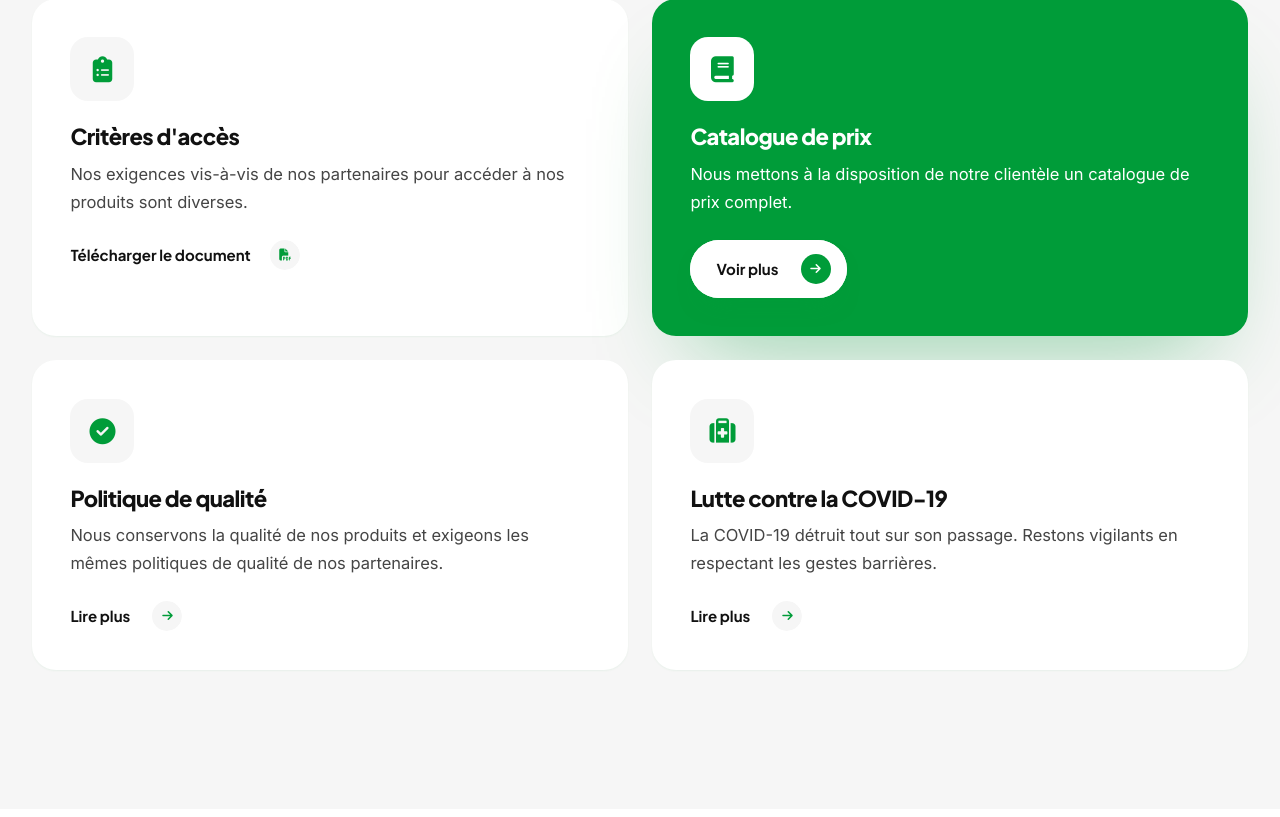
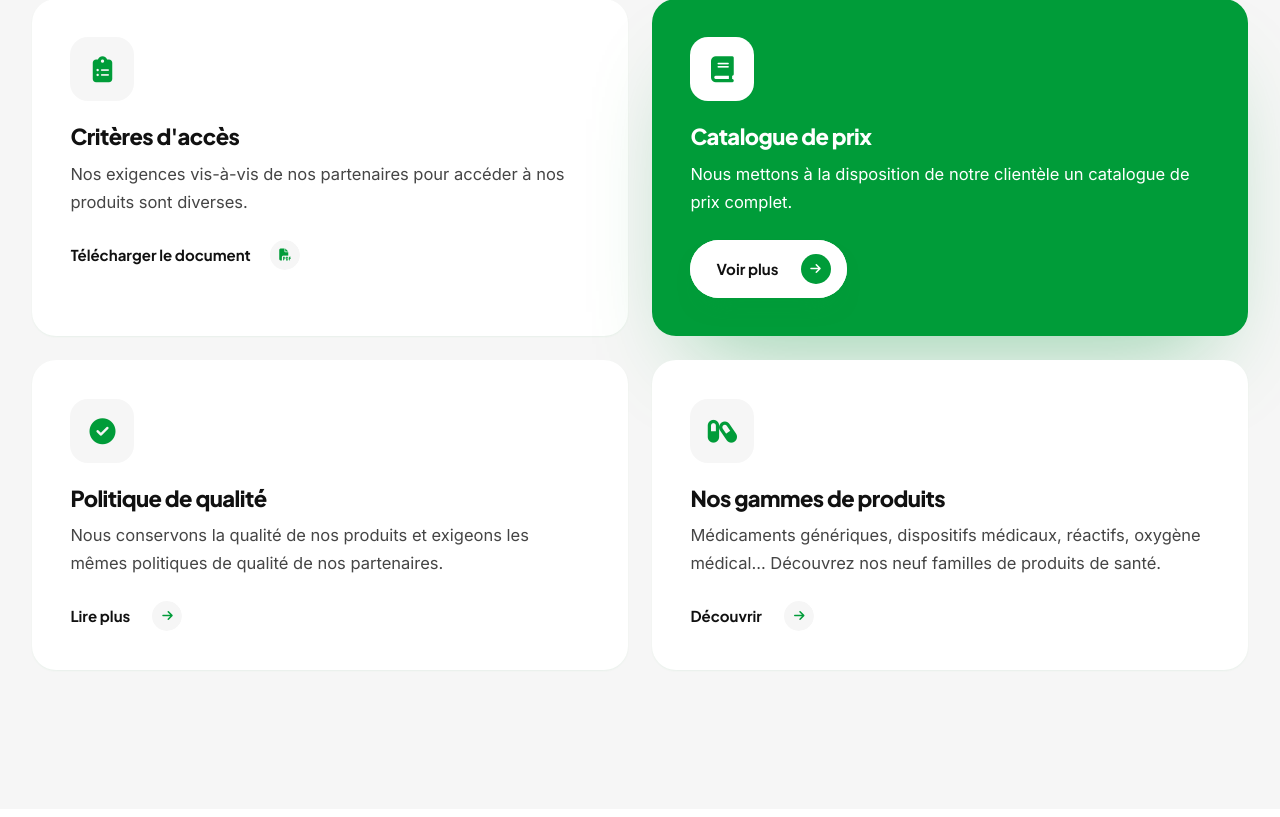
Before and after one commit to calexsobaps/sobaps, a PHP site: page /accueil in a window 1280 px wide. Shown: the part 2060-2877 px from the top of the page. Run offline with PHP 8.4, Linux system fonts and the light colour scheme; some web fonts are replaced.

Commit message:
Accueil : remplace la carte COVID-19 par « Nos gammes de produits »
La carte renvoie vers la section Secteur & Spécialisations (ancre
#specialisations).

Co-Authored-By: Claude Opus 5.5 <noreply@anthropic.com>
Claude-Session: https://claude.ai/code/session_01VneB7idq6Df14sSZ2wPAzG

```diff
--- a/accueil.php
+++ b/accueil.php
@@ -215,12 +215,12 @@ include_once 'function/mail.php';
                 <div class="col-md-6 ">
                     <div class="feature-item">
                         <div class="feature-icon">
-                            <i class="fa fa-medkit"></i>
+                            <i class="fa fa-capsules"></i>
                         </div>
                         <div class="feature-content">
-                            <h4>Lutte contre la COVID-19</h4>
-                            <p>La COVID-19 détruit tout sur son passage. Restons vigilants en respectant les gestes barrières.</p>
-                            <br> <a class="theme-btn" href="news#covid"> Lire plus &ensp;<i class="fa fa-arrow-right"></i></a>
+                            <h4>Nos gammes de produits</h4>
+                            <p>Médicaments génériques, dispositifs médicaux, réactifs, oxygène médical… Découvrez nos neuf familles de produits de santé.</p>
+                            <br> <a class="theme-btn" href="#specialisations"> Découvrir &ensp;<i class="fa fa-arrow-right"></i></a>
                         </div>
                     </div>
                 </div>
@@ -612,7 +612,7 @@ include_once 'function/mail.php';
         </div>
     </div>
 
-    <div class="testimonial-area bg py-120">
+    <div class="testimonial-area bg py-120" id="specialisations">
         <div class="container">
             <div class="row">
                 <div class="col-lg-6 mx-auto">
```
